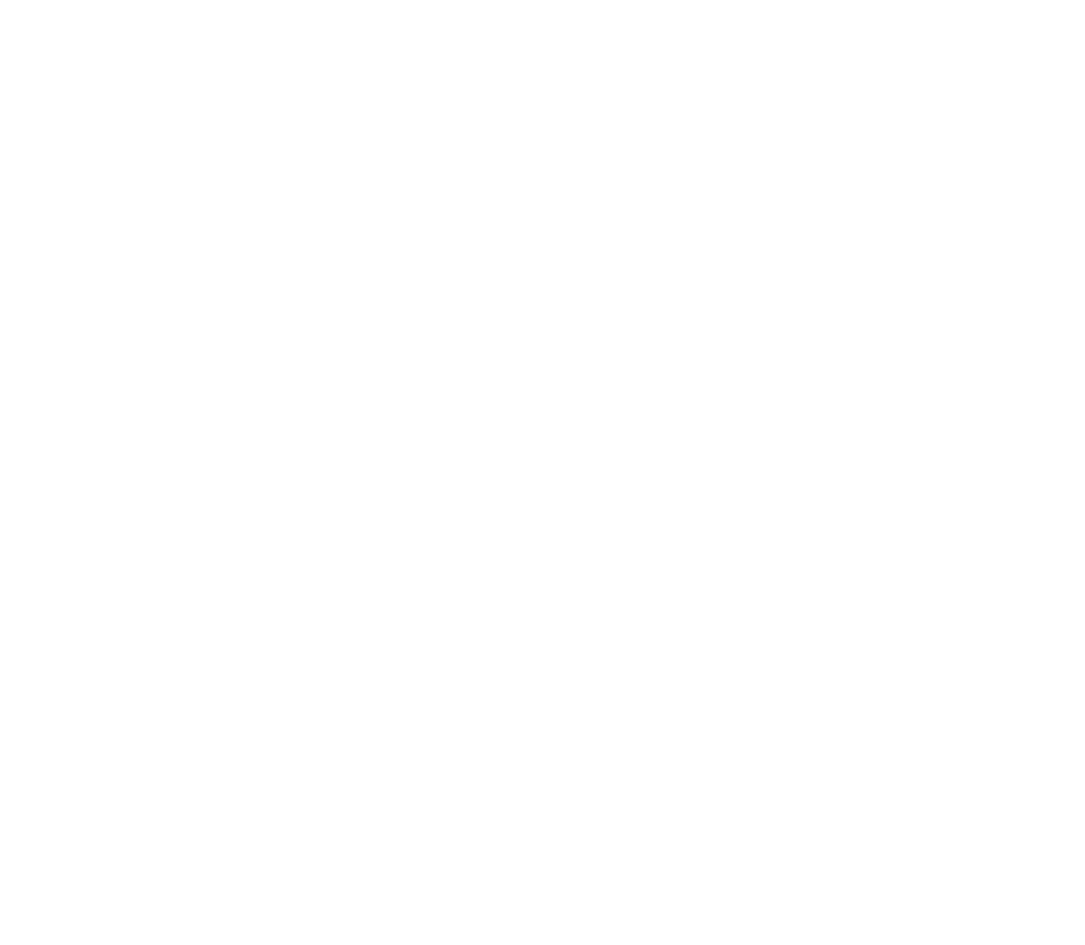
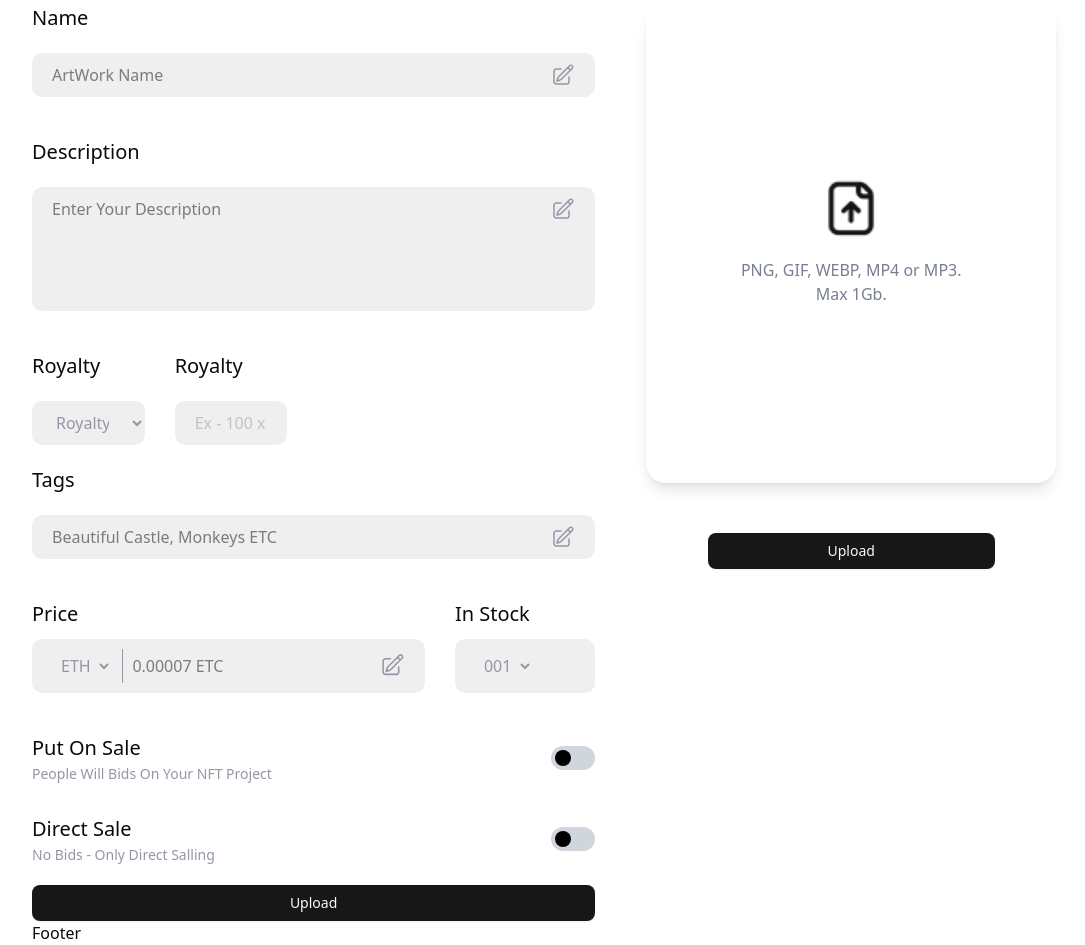
Before and after one commit to Joseph-RY/dive-sea-app, a React (Vite) app: page /sell in a window 1280 px wide. Shown: the part 260-1205 px from the top of the page, without its empty margins (96-1181 px from the left). Before the commit the page ends 800 px from the top, so only its background shows below. Built offline with nearby package versions, Linux system fonts and the light colour scheme.

Commit message:
Sell created

```diff
--- a/src/pages/sell/sell.jsx
+++ b/src/pages/sell/sell.jsx
@@ -1,9 +1,102 @@
 import React from 'react'
+import lineImg from './imgs/Line.png'
+import { Button } from '@shared/ui/button'
 
 const Sell = () => {
   return (
     <div className='px-[10%]'>
-      <h1>Sell Page</h1>
+      <h1 className='text-[45px] hidden md:block text-center font-[600]'>Create Your NFT</h1>
+      <div className='flex mt-[50px] flex-col gap-[50px] md:gap-0 md:flex-row-reverse justify-between w-[100%]'>
+        <div className='flex flex-col items-center gap-[50px] w-[100%] md:w-[40%]'>
+          <div className='shadow-lg w-[100%] flex flex-col items-center justify-center gap-[20px] h-[60vh] rounded-[20px]'>
+            <img className='w-[15%]' src={lineImg} alt="" />
+            <p className='text-[#777E90] font-[400] font-[12px] w-[55%] text-center'>PNG, GIF, WEBP, MP4 or MP3. Max 1Gb.</p>
+          </div>
+          <div className='flex flex-col w-[70%]'>
+            <Button>Upload</Button>
+          </div>
+        </div>
+        <div className='flex flex-col gap-5 w-[100%] md:w-[55%]'>
+          <label className='font-[500] text-[14px] md:text-[20px]' htmlFor="">Name</label>
+          <div className='bg-[#EFEFEF] py-[10px] px-[20px] rounded-[10px] flex flex-row justify-between mb-[20px]'>
+            <input className='outline-none w-[90%]' type="text" placeholder='ArtWork Name' />
+            <svg xmlns="http://www.w3.org/2000/svg" fill="none" viewBox="0 0 24 24" strokeWidth={1.5} stroke="currentColor" className="size-6 text-[#9596A6]"><path strokeLinecap="round" strokeLinejoin="round" d="m16.862 4.487 1.687-1.688a1.875 1.875 0 1 1 2.652 2.652L10.582 16.07a4.5 4.5 0 0 1-1.897 1.13L6 18l.8-2.685a4.5 4.5 0 0 1 1.13-1.897l8.932-8.931Zm0 0L19.5 7.125M18 14v4.75A2.25 2.25 0 0 1 15.75 21H5.25A2.25 2.25 0 0 1 3 18.75V8.25A2.25 2.25 0 0 1 5.25 6H10" /></svg>
+          </div>
+          <label className='font-[500] text-[14px] md:text-[20px]' htmlFor="">Description</label>
+          <div className='bg-[#EFEFEF] py-[10px] px-[20px] rounded-[10px] flex flex-row justify-between mb-[20px]'>
+            <textarea className='resize-none outline-none w-[90%] h-[13vh]' type="text" placeholder='Enter Your Description' />
+            <svg xmlns="http://www.w3.org/2000/svg" fill="none" viewBox="0 0 24 24" strokeWidth={1.5} stroke="currentColor" className="size-6 text-[#9596A6]"><path strokeLinecap="round" strokeLinejoin="round" d="m16.862 4.487 1.687-1.688a1.875 1.875 0 1 1 2.652 2.652L10.582 16.07a4.5 4.5 0 0 1-1.897 1.13L6 18l.8-2.685a4.5 4.5 0 0 1 1.13-1.897l8.932-8.931Zm0 0L19.5 7.125M18 14v4.75A2.25 2.25 0 0 1 15.75 21H5.25A2.25 2.25 0 0 1 3 18.75V8.25A2.25 2.25 0 0 1 5.25 6H10" /></svg>
+          </div>
+          <div className='flex gap-[30px]'>
+            <div className='w-[40%] md:w-[20%] flex flex-col gap-[20px]'>
+              <label className='font-[500] text-[14px] md:text-[20px]' htmlFor="">Royalty</label>
+              <select className='bg-[#EFEFEF] text-[#9596A6] py-[10px] px-[20px] rounded-[10px]'>
+                <option value="#">Royalty</option>
+                <option value="#">Royalty</option>
+              </select>
+            </div>
+            <div className='w-[40%] md:w-[20%] flex flex-col gap-[20px]'>
+              <label className='font-[500] text-[14px] md:text-[20px]' htmlFor="">Royalty</label>
+              <input type="text" className='bg-[#EFEFEF] text-[#9596A6] py-[10px] px-[20px] rounded-[10px]' placeholder='Ex - 100 x 100'  />
+            </div>
+          </div>
+          <label className='font-[500] text-[14px] md:text-[20px]' htmlFor="">Tags</label>
+          <div className='bg-[#EFEFEF] py-[10px] px-[20px] rounded-[10px] flex flex-row justify-between mb-[20px]'>
+            <input className='outline-none w-[90%]' type="text" placeholder='Beautiful Castle, Monkeys ETC' />
+            <svg xmlns="http://www.w3.org/2000/svg" fill="none" viewBox="0 0 24 24" strokeWidth={1.5} stroke="currentColor" className="size-6 text-[#9596A6]"><path strokeLinecap="round" strokeLinejoin="round" d="m16.862 4.487 1.687-1.688a1.875 1.875 0 1 1 2.652 2.652L10.582 16.07a4.5 4.5 0 0 1-1.897 1.13L6 18l.8-2.685a4.5 4.5 0 0 1 1.13-1.897l8.932-8.931Zm0 0L19.5 7.125M18 14v4.75A2.25 2.25 0 0 1 15.75 21H5.25A2.25 2.25 0 0 1 3 18.75V8.25A2.25 2.25 0 0 1 5.25 6H10" /></svg>
+          </div>
+          <div className='flex gap-[30px]'>
+            <div className='flex flex-col w-[70%] gap-[10px]'>
+              <label className='font-[500] text-[14px] md:text-[20px]' htmlFor="">Price</label>
+              <div className='bg-[#EFEFEF] py-[10px] px-[20px] rounded-[10px] flex flex-row justify-between mb-[20px]'>
+                <select className='bg-[#EFEFEF] text-[#9596A6] py-[5px] px-[5px]'>
+                  <option value="#">ETH</option>
+                  <option value="#">ETH</option>
+                </select>
+                <i className='bg-[#9596A6] p-[0.2px] mx-[10px]'></i>
+                <input className='outline-none w-[90%]' type="text" placeholder='0.00007 ETC' />
+                <svg xmlns="http://www.w3.org/2000/svg" fill="none" viewBox="0 0 24 24" strokeWidth={1.5} stroke="currentColor" className="size-8 text-[#9596A6]"><path strokeLinecap="round" strokeLinejoin="round" d="m16.862 4.487 1.687-1.688a1.875 1.875 0 1 1 2.652 2.652L10.582 16.07a4.5 4.5 0 0 1-1.897 1.13L6 18l.8-2.685a4.5 4.5 0 0 1 1.13-1.897l8.932-8.931Zm0 0L19.5 7.125M18 14v4.75A2.25 2.25 0 0 1 15.75 21H5.25A2.25 2.25 0 0 1 3 18.75V8.25A2.25 2.25 0 0 1 5.25 6H10" /></svg>
+              </div>
+            </div>
+            <div className='flex flex-col w-[25%] gap-[10px]'>
+              <label className='font-[500] text-[14px] md:text-[20px]' htmlFor="">In Stock</label>
+              <div className='bg-[#EFEFEF] py-[10px] px-[20px] rounded-[10px] flex flex-row justify-between mb-[20px]'>
+                <select className='bg-[#EFEFEF] text-[#9596A6] py-[5px] px-[5px]'>
+                  <option value="#">001</option>
+                  <option value="#">002</option>
+                </select>
+              </div>
+            </div>
+          </div>
+          <div className='flex flex-col gap-[30px]'>
+            <div className='flex flex-row justify-between items-center'>
+              <div>
+                <h1 className='font-[500] text-[14px] md:text-[20px]'>Put On Sale</h1>
+                <p className='text-[#9596A6] font-[400] text-[9px] md:text-[14px]'>People Will Bids On Your NFT Project</p>
+              </div>
+              <label className="relative inline-flex items-center cursor-pointer">
+                <input type="checkbox" class="sr-only peer"/>
+                <div className="w-11 h-6 bg-gray-300 peer-checked:bg-[#010101] rounded-full transition-all"></div>
+                <div className="absolute left-1 top-1 w-4 h-4 peer-checked:bg-white bg-[#000] rounded-full transition peer-checked:translate-x-5"></div>
+            </label>
+            </div>
+            <div className='flex flex-row justify-between items-center'>
+              <div>
+                <h1 className='font-[500] text-[14px] md:text-[20px]'>Direct Sale</h1>
+                <p className='text-[#9596A6] font-[400] text-[9px] md:text-[14px]'>No Bids - Only Direct Salling</p>
+              </div>
+              <label className="relative inline-flex items-center cursor-pointer">
+                <input type="checkbox" class="sr-only peer"/>
+                <div className="w-11 h-6 bg-gray-300 peer-checked:bg-[#010101] rounded-full transition-all"></div>
+                <div className="absolute left-1 top-1 w-4 h-4 peer-checked:bg-white bg-[#000] rounded-full transition peer-checked:translate-x-5"></div>
+            </label>
+            </div>
+          </div>
+          <div className='flex flex-col w-[100%]'>
+            <Button>Upload</Button>
+          </div>
+        </div>
+      </div>
     </div>
   )
 }
```
Also changed, not shown: src/pages/sell/imgs/Line.png (added).
